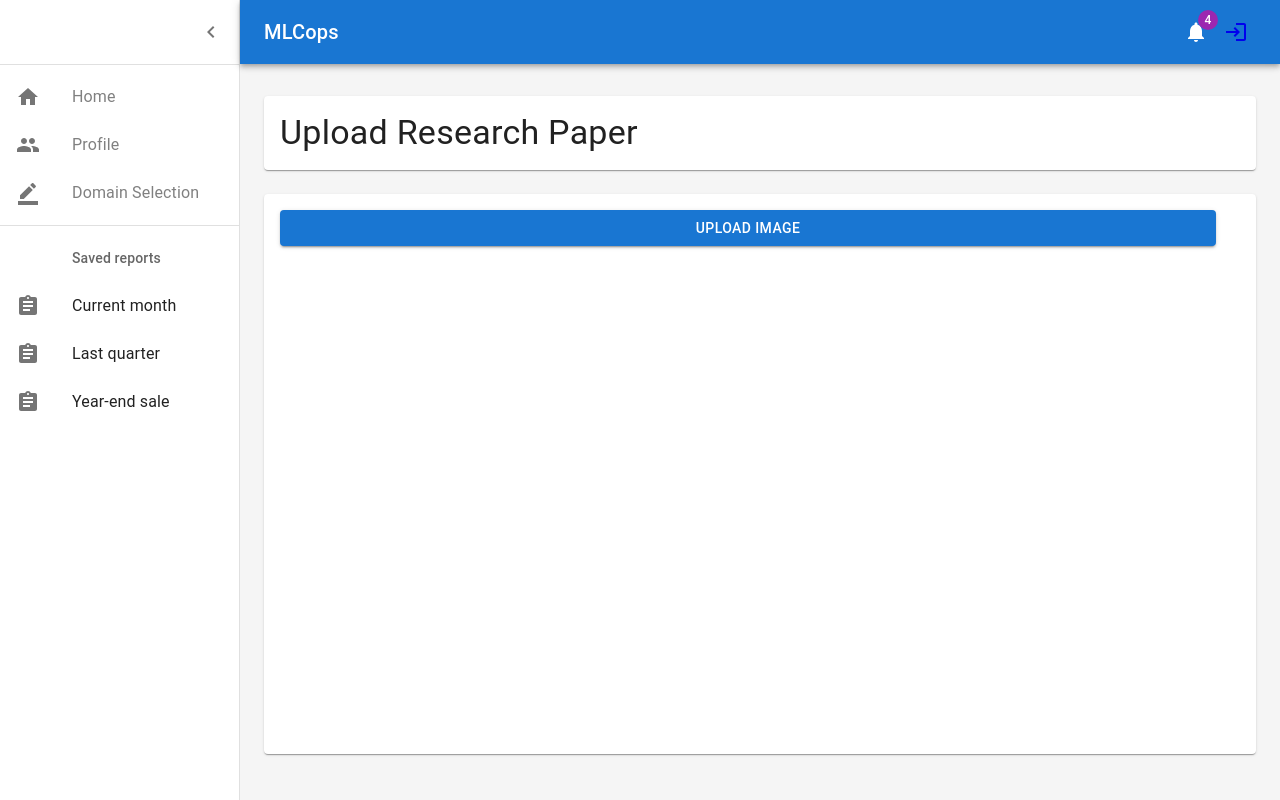
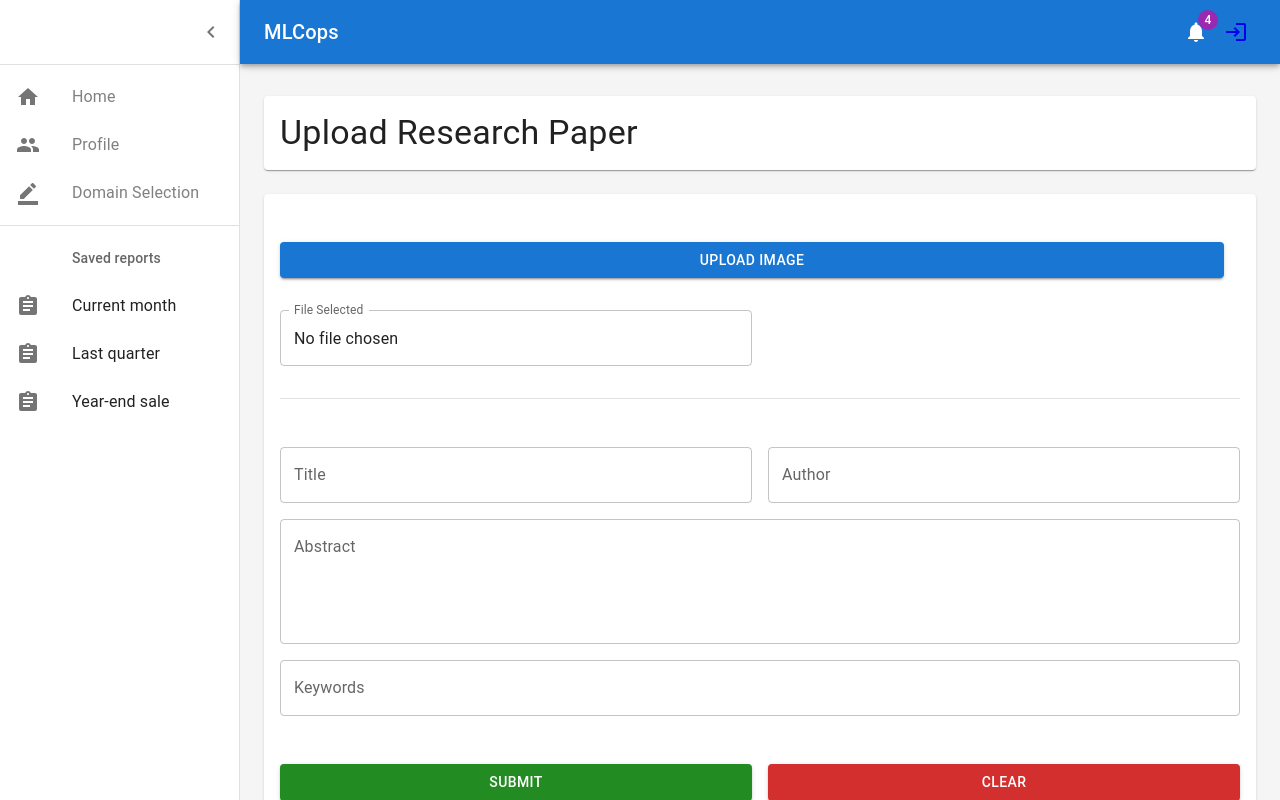
Before and after one commit to Aditya-06/TSEC_HACKS2022-MLCops, a React (Create React App) app in the folder client/: page /upload in a window 1280 px wide. Built offline with nearby package versions, Linux system fonts and the light colour scheme; what react-toast-notifications would draw is missing.

Commit message:
Upload UI complete

```diff
--- a/client/src/Pages/Upload.js
+++ b/client/src/Pages/Upload.js
@@ -43,6 +43,7 @@
                     p: 2,
                     display: 'flex',
                     flexDirection: 'column',
+                    alignContent: 'center',
                     // height: '80vh',
                   }}
                 >
@@ -55,7 +56,9 @@
                     p: 2,
                     display: 'flex',
                     flexDirection: 'column',
-                    height: '70vh',
+                    alignContent: 'center',
+
+                    // height: '70vh',
                   }}
                 >
                   <PDFupload />
--- a/client/src/components/PDFupload.js
+++ b/client/src/components/PDFupload.js
@@ -1,4 +1,4 @@
-import { Button, Grid, Fab, Box, TextField } from '@mui/material';
+import { Button, Grid, Fab, Box, TextField, Divider } from '@mui/material';
 import AddIcon from '@mui/icons-material/Add';
 
 import React, { useState, useEffect } from 'react';
@@ -6,6 +6,20 @@
 const PDFupload = () => {
   const [selectedPdf, setSelectedPdf] = useState(null);
   const [imageUrl, setImageUrl] = useState(null);
+  const [title, setTitle] = useState('');
+  const [author, setAuthor] = useState('');
+  const [abstract, setAbstract] = useState('');
+  const [keywords, setKeywords] = useState('');
+
+  const clearOptions = (e) => {
+    e.preventDefault();
+    setSelectedPdf(null);
+    setImageUrl(null);
+    setTitle('');
+    setAuthor('');
+    setKeywords('');
+    setAbstract('');
+  };
 
   useEffect(() => {
     if (selectedPdf) {
@@ -15,8 +29,12 @@
 
   return (
     <>
-      <Grid container spacing={2}>
-        <Grid item xl={6} md={12} p={3}>
+      <Grid
+        container
+        spacing={2}
+        style={{ marginTop: '1rem', marginBottom: '2rem' }}
+      >
+        <Grid item xl={6} md={12} p={2}>
           <input
             accept="pdf"
             type="file"
@@ -36,25 +54,82 @@
           </label>
         </Grid>
         <Grid item sm={12} lg={6}>
-          {selectedPdf ? (
-            <TextField
-              label="File Selected"
-              value={selectedPdf.name}
-              fullWidth
-              variant="filled"
-              color="success"
-            //   focused
-              //   disabled
-            />
-          ) : (
-            <></>
-          )}
-          {/* {imageUrl && selectedPdf && (
-        <Box mt={2} textAlign="center">
-          <div>Image Preview:</div>
-          <img src={imageUrl} alt={selectedPdf.name} height="100px" />
-        </Box>
-      )} */}
+          <TextField
+            label="File Selected"
+            value={selectedPdf ? selectedPdf.name : 'No file chosen'}
+            fullWidth
+            variant="outlined"
+            color={selectedPdf ? 'success' : 'primary'}
+          />
+        </Grid>
+      </Grid>
+      <Divider />
+      <Grid container spacing={2} style={{ marginTop: '2rem' }}>
+        <Grid item sm={12} lg={6}>
+          <TextField
+            label="Title"
+            value={title}
+            onChange={(e) => setTitle(e.target.value)}
+            fullWidth
+            variant="outlined"
+            color={'primary'}
+          />
+        </Grid>
+        <Grid item sm={12} lg={6}>
+          <TextField
+            label="Author"
+            value={author}
+            fullWidth
+            variant="outlined"
+            color={'primary'}
+            onChange={(e) => setAuthor(e.target.value)}
+          />
+        </Grid>
+        <Grid item sm={12} lg={12}>
+          <TextField
+            id="outlined-textarea"
+            label="Abstract"
+            placeholder="Lorem Ipsum"
+            value={abstract}
+            onChange={(e) => setAbstract(e.target.value)}
+            multiline
+            rows={4}
+            fullWidth
+          />
+        </Grid>
+        <Grid item sm={12} lg={12}>
+          <TextField
+            id="outlined-textarea"
+            label="Keywords"
+            placeholder="keyword1, keyword2"
+            fullWidth
+            value={keywords}
+            onChange={(e) => setKeywords(e.target.value)}
+          />
+        </Grid>
+      </Grid>
+      <Grid container spacing={2} style={{ marginTop: '2rem' }}>
+        <Grid item xs={12} md={6}>
+          <Button
+            variant="contained"
+            // color="success"
+            style={{ backgroundColor: 'rgba(34,139,34)' }}
+            component="span"
+            fullWidth
+          >
+            Submit
+          </Button>
+        </Grid>
+        <Grid item xs={12} md={6}>
+          <Button
+            variant="contained"
+            color="error"
+            component="span"
+            fullWidth
+            onClick={(e) => clearOptions(e)}
+          >
+            Clear
+          </Button>
         </Grid>
       </Grid>
     </>
```
